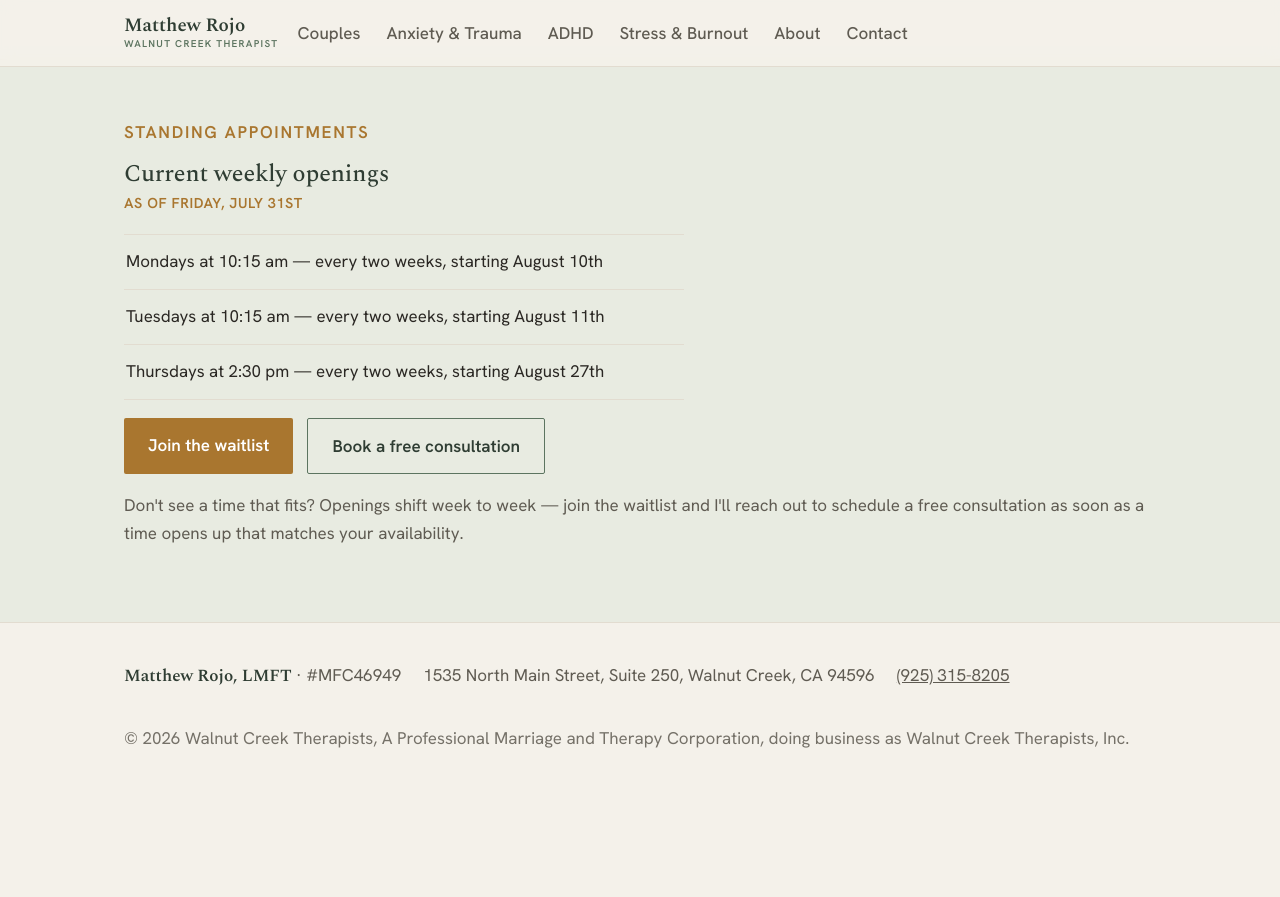
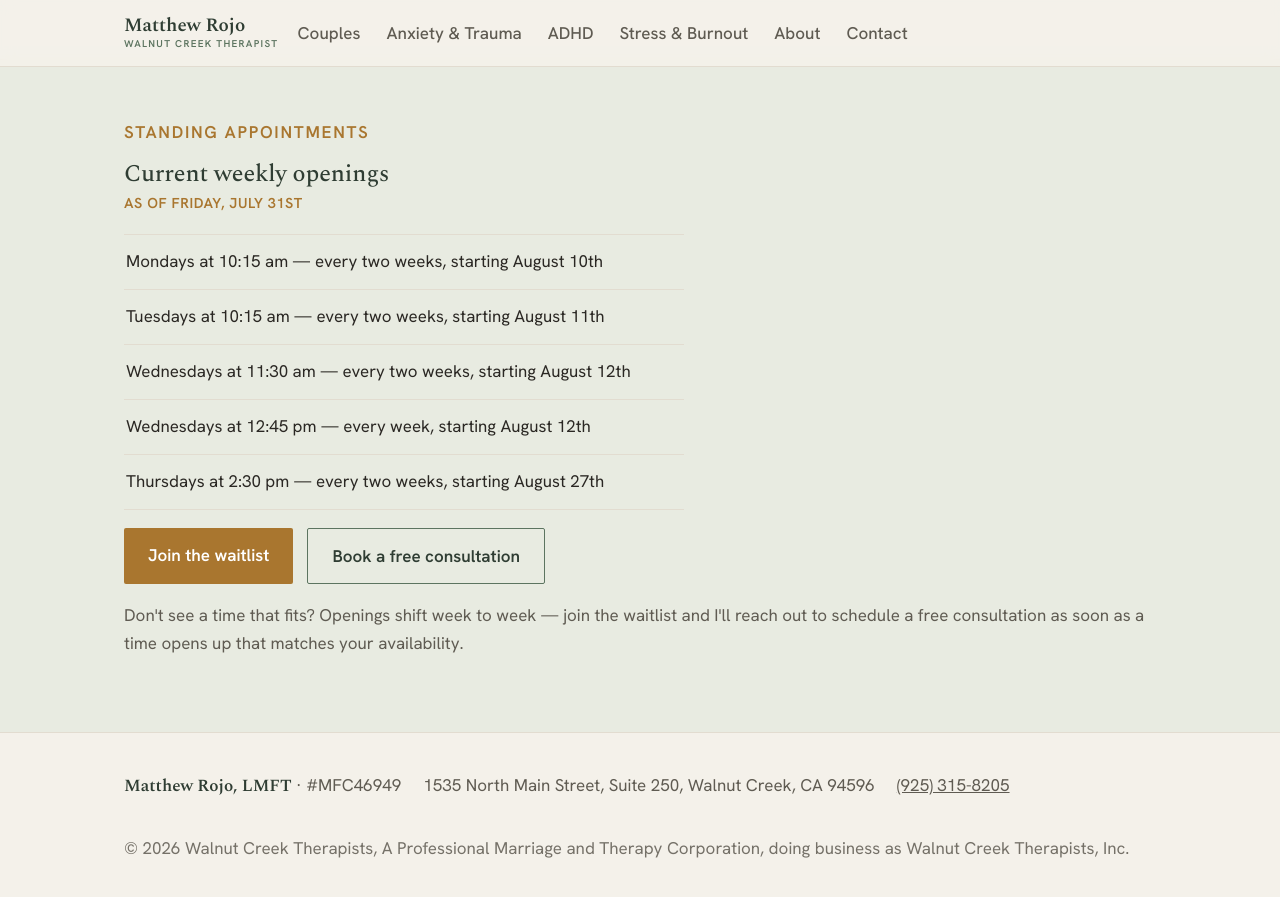
Before and after one commit to walnutcreektherapist/walnutcreektherapist.github.io, a Jekyll site: the page built from openings.html, in a window 1280 px wide and 900 px high, scrolled down 549 px. Shown: the top 897 px of the window. Built offline with Jekyll 4.4.1, drawn with Linux system fonts in a browser that asks for light colours; before the commit the page ends 1339 px from its top, so only the background shows below that.

Commit message:
Modify Wednesday booking times in config
Updated Wednesday slots for client bookings.

```diff
--- a/_config.yml
+++ b/_config.yml
@@ -65,7 +65,8 @@ openings:
   slots:
     - "Mondays at 10:15 am — every two weeks, starting August 10th"
     - "Tuesdays at 10:15 am — every two weeks, starting August 11th"
-    # - "Wednesdays at 12:45 pm — every week, starting August 12th"
+    - "Wednesdays at 11:30 am — every two weeks, starting August 12th"
+    - "Wednesdays at 12:45 pm — every week, starting August 12th"
     - "Thursdays at 2:30 pm — every two weeks, starting August 27th"
 
 # Paste your exact Psychology Today and Facebook URLs to finish consolidating your identity.
```
